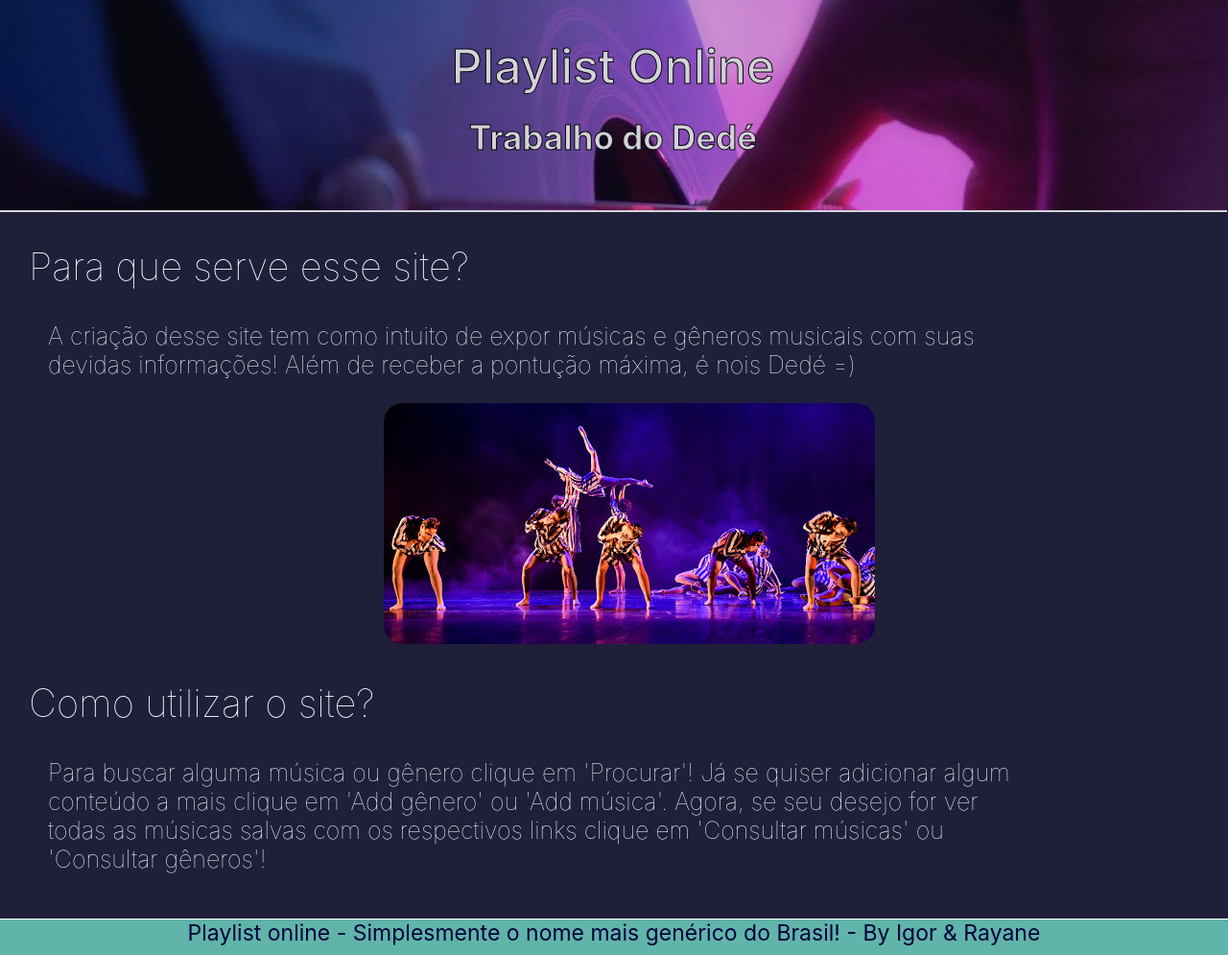
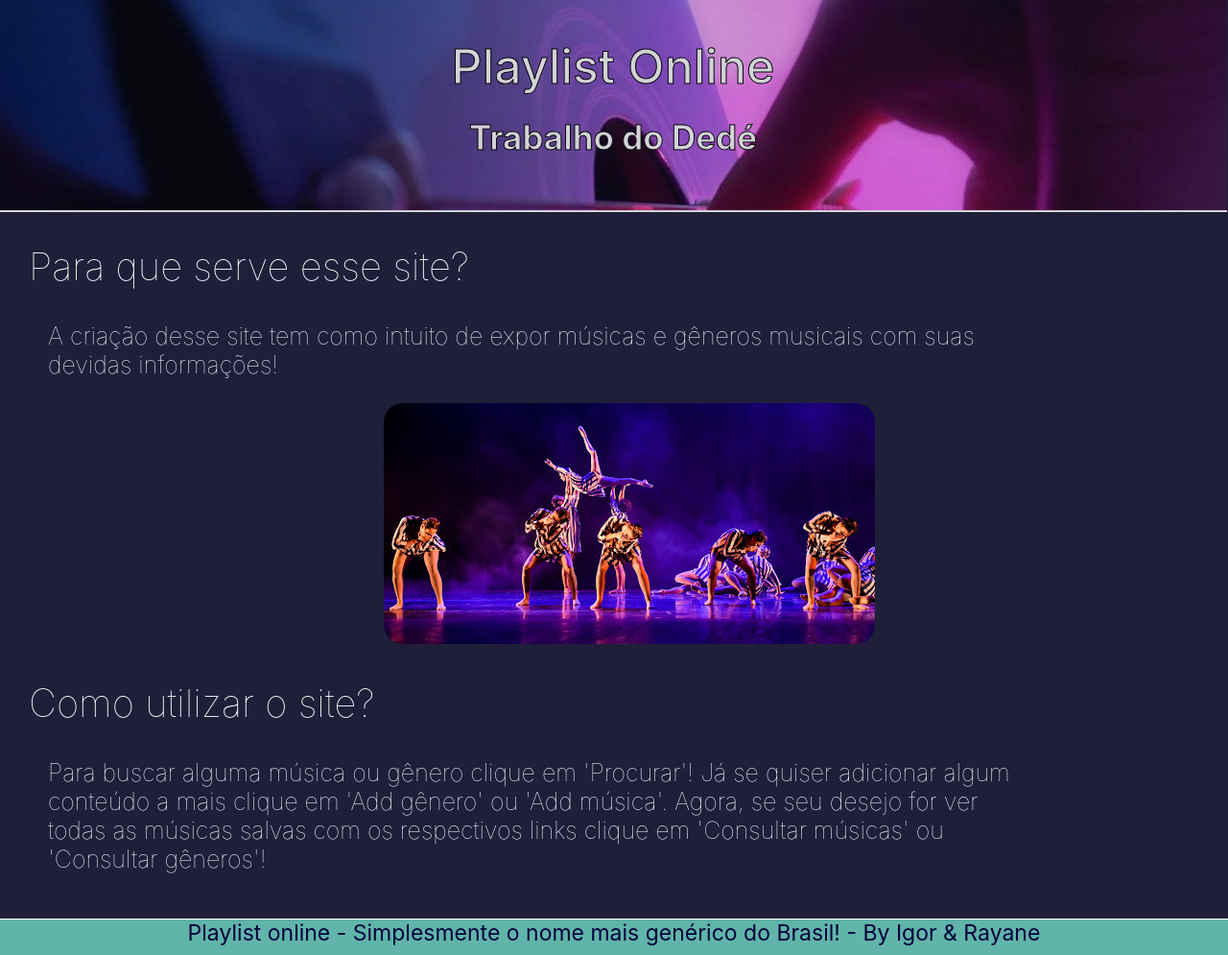
Before and after one commit to IgorMattosMotta/Playlist_Online, a PHP site: page / in a window 1280 px wide. Shown: the part 34-1029 px from the top of the page at 96% size. Run offline with PHP 8.4, Linux system fonts and the light colour scheme; some libraries are stand-ins or nearby versions.

Commit message:
Update index.php

```diff
--- a/Playlist_Online/index.php
+++ b/Playlist_Online/index.php
@@ -21,7 +21,6 @@
 		<div id='resto'>
 			<h2 class='h2_resto'>Para que serve esse site?</h2>
 			<p class='p_resto'>A criação desse site tem como intuito de expor músicas e gêneros musicais com suas devidas informações!
-			   Além de receber a pontução máxima, é nois Dedé =)
 			</p>
 			<img id='img_dancarinos' src="css/imagens/dancarinos.jpg" alt="Dançarinos atuando">
 			<h2 class=h2_resto>Como utilizar o site?</h2>
```
